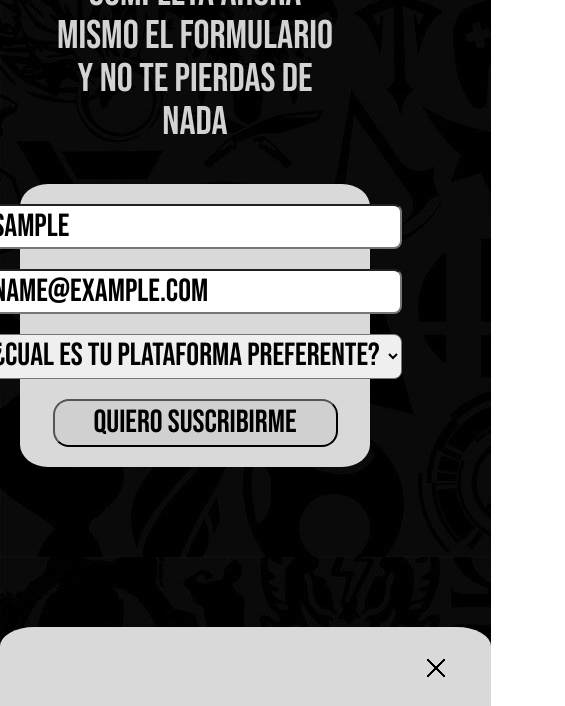
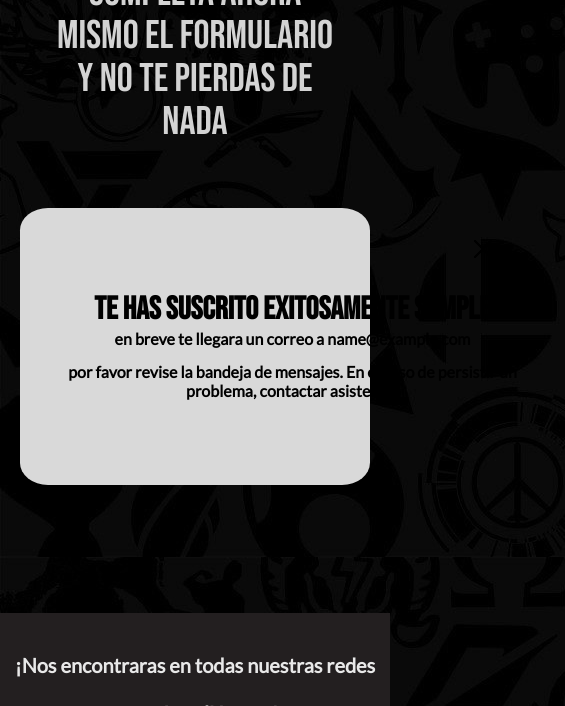
Before and after one commit to tavajazmin/pre-entrega, a plain HTML site: page tpweb/index.html in a window 390 px wide. Both pictures are taken after typing "Sample", "name@example.com" into the empty fields and a click on the input "quiero suscribirme". Shown: the part 3763-4469 px from the top of the page, 565 px wide, since content can reach past the window. Drawn offline with nearby package versions, Linux system fonts and the light colour scheme.

Commit message:
Add files via upload

```diff
--- a/tpweb/estilos.css
+++ b/tpweb/estilos.css
@@ -359,15 +359,21 @@ flex-direction: column;
 justify-content:center;
 align-items: center;
 flex-wrap: wrap;
+
+
 }
 
-.completar-formulario{
+
+
+.formulario_fondo{
 background-color: #D9D9D9;
 margin-left: 23.625rem;
 margin-right: 24.313rem;
 border-radius: 8%;
 margin-bottom: 10rem;
+
 }
+
 .titulo_levelup{
 width: 200px;
 height:53px ;
@@ -428,12 +434,13 @@ text-align: center;
 
 .feedback{
 
-    background-color: #D9D9D9;
+
     width: 498px;
     height: 282px;
     text-align: center;
     border-radius: 7%;
-
+margin-bottom: -2rem;
+    margin-top: -6rem;
 
 }
 .feedback h3{
@@ -657,7 +664,7 @@ display: block;
 
 .feedback{
 
-    width: 491px;
+     width: 545px;
     height: 277px;
     text-align: center;
     border-radius: 7%;
@@ -688,7 +695,14 @@ margin-top: 2rem;
 
 }
 
-
+.formulario_fondo{
+background-color: #D9D9D9;
+margin: auto;
+border-radius: 8%;
+margin-bottom: 10rem;
+margin-left: 1.25rem;
+margin-right: 1.25rem;
+}
 
 
 }
--- a/tpweb/index.html
+++ b/tpweb/index.html
@@ -369,8 +369,10 @@ Streamer de múltiples videojuegos
 <div class="texto">
  Completa ahora mismo el formulario y no te pierdas de nada
 </div>
+<div class="formulario_fondo">
+  <form id="formulario">
+<div class="completar-formulario">
 
-  <form class="completar-formulario">
 
 
 <input type="text" name="nombre_usuario"id="nombre_form" placeholder="Nombre"required >
@@ -393,11 +395,12 @@ Streamer de múltiples videojuegos
 </select>
 
 <input type="submit" id="boton_enviar" value="quiero suscribirme">
+</div>
+</div>
+  </form>
 
-
-
-  </form>
 </section>
+<div class="formulario_fondo">
 <section class="feedback oculto" id="feedback">
   <img src="img/equis.png" alt="equis">
 <h3>
@@ -414,6 +417,9 @@ Streamer de múltiples videojuegos
     revise la bandeja de mensajes. En el caso de persistir un problema,
     contactar asistencia
 </h2>
+
+</div>
+
 
 </section>
 <script src="https://cdn.jsdelivr.net/npm/@splidejs/splide@4.1.4/dist/js/splide.min.js"></script>
--- a/tpweb/script.js
+++ b/tpweb/script.js
@@ -40,10 +40,14 @@ placeholder_email.innerHTML = valor_email;
 //modo sigilo feedback
 elemento_feedback = document.getElementById("feedback");
 elemento_feedback.classList.remove("oculto");
-}
 
 
+//oculta el form
 
+elemento_formulario = document.getElementById("formulario");
+elemento_formulario.classList.add("oculto");
+
+}
 //NO BORRAR, CARRUSEL
  document.addEventListener( 'DOMContentLoaded', function() {
     var splide = new Splide( '.splide' );
```
